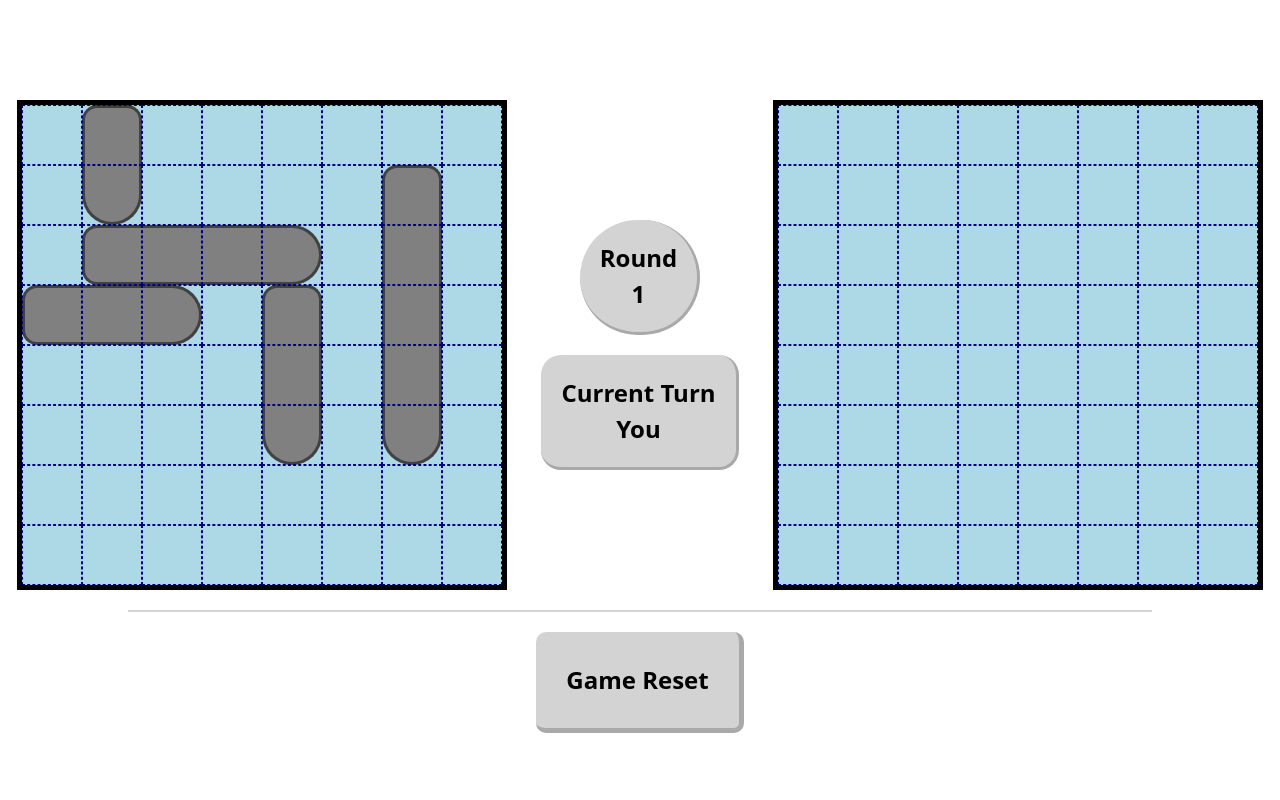
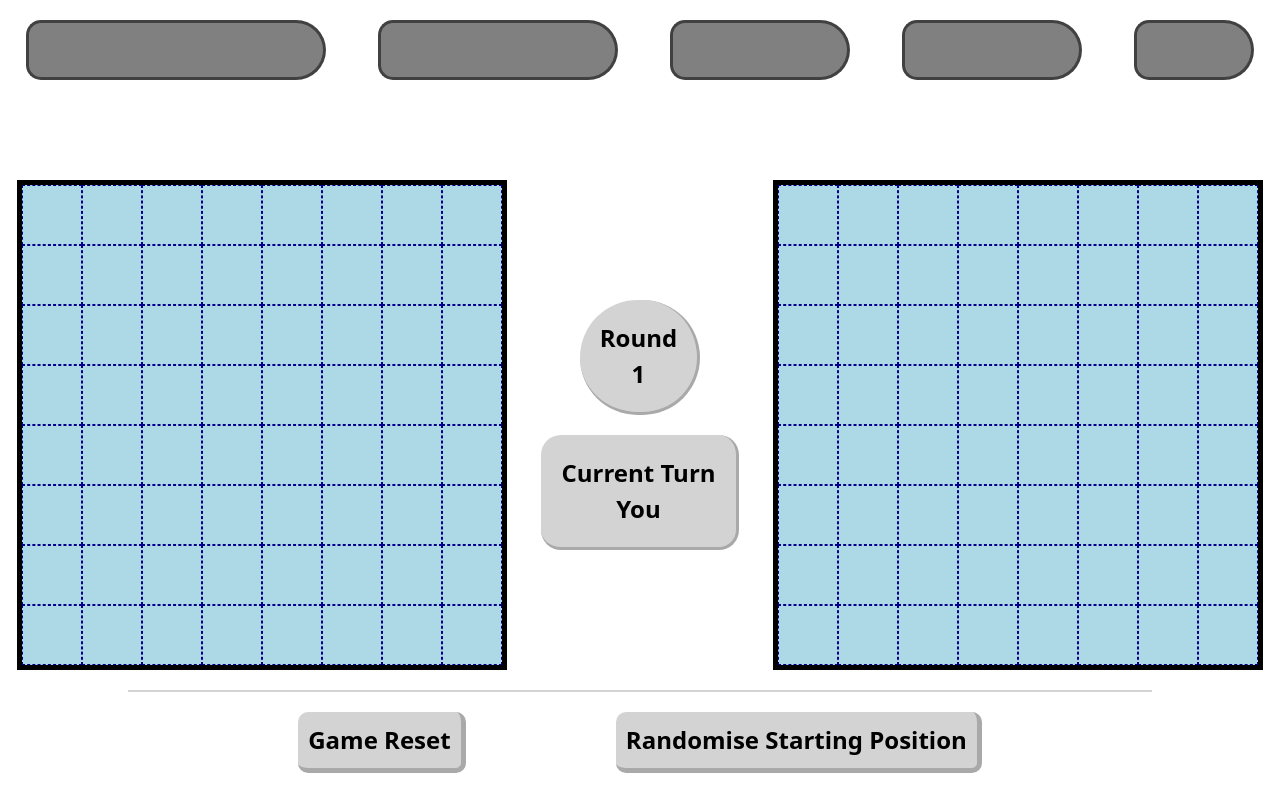
Before and after one commit to jonnymortemore/odin-project-battleship, a website built with webpack: page src/template.html in a window 1280 px wide. Built offline with nearby package versions, Linux system fonts and the light colour scheme.

Commit message:
update: randomise starting positions
And spawning in of draggable ships on page start.

```diff
--- a/src/domController.js
+++ b/src/domController.js
@@ -13,9 +13,18 @@ export class DomController {
 
     setupPageButtons() {
         //reset button
-        const resetButton = document.querySelector("#reset_button")
+        const resetButton = document.querySelector("#reset_button");
         resetButton.onclick = () => {
             this.triggerGameReset()
+        }
+        const randomShipPositions = document.querySelector("#random_starting_position");
+        randomShipPositions.onclick = () => {
+            this.triggerGameReset();
+            document.querySelectorAll("#active_gameboard").forEach((div) => {
+                div.innerHTML = "";
+            })
+            this.bs.setupPlayerShips(this.bs.player1);
+            this.createGameBoard(this.bs.mapSize, document.querySelector("#active_gameboard"), this.bs.player1, true);
         }
 
     }
@@ -26,6 +35,35 @@ export class DomController {
         this.createGameBoard(this.bs.mapSize, document.querySelector("#active_gameboard"), this.bs.player1, true);
         this.createGameBoard(this.bs.mapSize, document.querySelector("#enemy_gameboard"), this.bs.player2, false);
         this.updateGameDetails(1, this.bs.player1.name);
+        this.createPlacementShips(this.bs.presetShips);
+    }
+
+    createPlacementShips(ships) {
+        const container = document.querySelector('.ship-selection-container');
+        for (const ship of ships) {
+            const shipElement = document.createElement('div');
+            shipElement.classList.add("placement-ship");
+            shipElement.draggable = true;
+            for (let i = 1; i <= ship.size; i++) {
+                const shipSectionContainer = document.createElement('div');
+                shipSectionContainer.className = "ship-section-container";
+                shipSectionContainer.style.backgroundColor = 'none';
+                const shipSection = document.createElement('div');
+                shipSection.classList.add('ship')
+                shipSection.classList.add('angle-0')
+                shipSection.classList.add('not-hit')
+                if (i == 1) {
+                    shipSection.classList.add("back")
+                } else if (i == ship.size) {
+                    shipSection.classList.add("front")
+                } else {
+                    shipSection.classList.add("middle")
+                }
+                shipSectionContainer.appendChild(shipSection)
+                shipElement.appendChild(shipSectionContainer)
+            }
+            container.appendChild(shipElement);
+        }
     }
 
     #createShipElements(el, player, x, y, immediateHit) {
--- a/src/ship.js
+++ b/src/ship.js
@@ -137,7 +137,7 @@ export class Gameboard {
         }
     }
 
-    setupShipStartingPositions(presetShips) {
+    randomizeShipStartingPositions(presetShips) {
         //setup random ship positions
         for (const shipDetails of presetShips) {
             const ship = new Ship(shipDetails.size, shipDetails.name);
@@ -259,8 +259,8 @@ export class Battleships {
         this.player1 = new Player(1, "You", this.mapSize, "player");
         this.player2 = new Player(2, "Computer", this.mapSize, "cpu");
 
-        this.player1.gameboard.setupShipStartingPositions(this.presetShips);
-        this.player2.gameboard.setupShipStartingPositions(this.presetShips);
+        //this.setupPlayerShips(this.player1);
+        this.setupPlayerShips(this.player2);
 
         this.activePlayer = this.player1;
         this.combatentPlayer = this.player2;
@@ -271,6 +271,10 @@ export class Battleships {
 
     addDomController(dom) {
         this.dom = dom;
+    }
+
+    setupPlayerShips(player) {
+        player.gameboard.randomizeShipStartingPositions(this.presetShips);
     }
 
     endTurn() {
--- a/src/styles.css
+++ b/src/styles.css
@@ -226,7 +226,7 @@ body {
 .button-container {
   display: flex;
   align-items: center;
-  justify-content: center;
+  justify-content: space-evenly;
   width: 80%;
   margin-top: 20px;
   border-top: 2px solid lightgray;
@@ -235,7 +235,7 @@ body {
 
 button {
   border-radius: 10px;
-  padding: 30px;
+  padding: 10px;
   background-color: lightgray;
   border: none;
   border-bottom: 5px solid darkgray;
@@ -271,3 +271,26 @@ button:active {
 .victory-container * {
   margin-bottom: 10px;
 }
+
+/* ship placement */
+
+.ship-section-container {
+  width: 60px;
+  height: 60px;
+  background-color: none;
+  position: relative;
+}
+
+.ship-selection-container {
+  display: flex;
+  flex-direction: row;
+  justify-content: space-around;
+  width: 100%;
+  margin-top: 20px;
+
+}
+
+.placement-ship {
+  display: flex;
+  flex-direction: row;
+}
--- a/src/template.html
+++ b/src/template.html
@@ -6,7 +6,7 @@
     <title>Document</title>
 </head>
 <body>
-
+    <div class="ship-selection-container"></div>
     <div id="gameboards">
         <div class="gameboard" id="active_gameboard"></div>
         <div class="game-details">
@@ -28,6 +28,7 @@
     </div>
     <div class="button-container">
         <button id="reset_button">Game Reset</button>
+        <button id="random_starting_position">Randomise Starting Position</button>
     </div>
 </body>
 </html>
```
